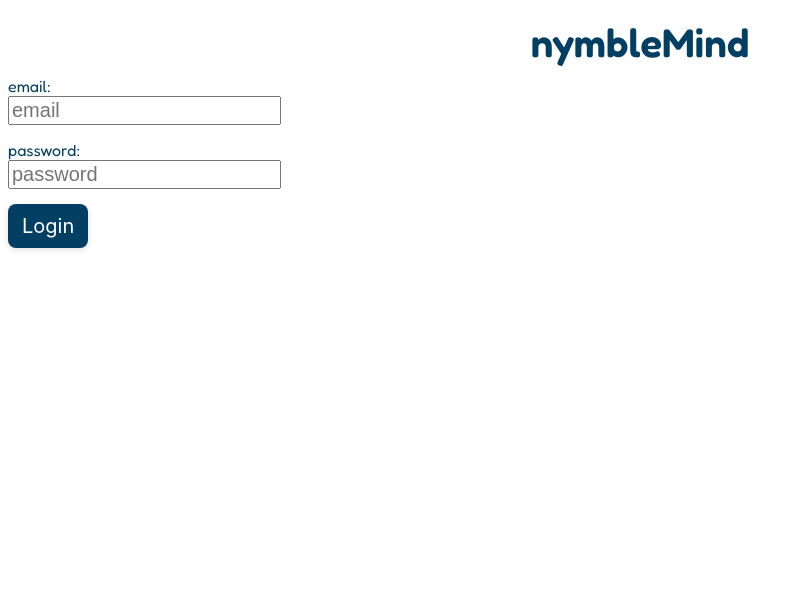
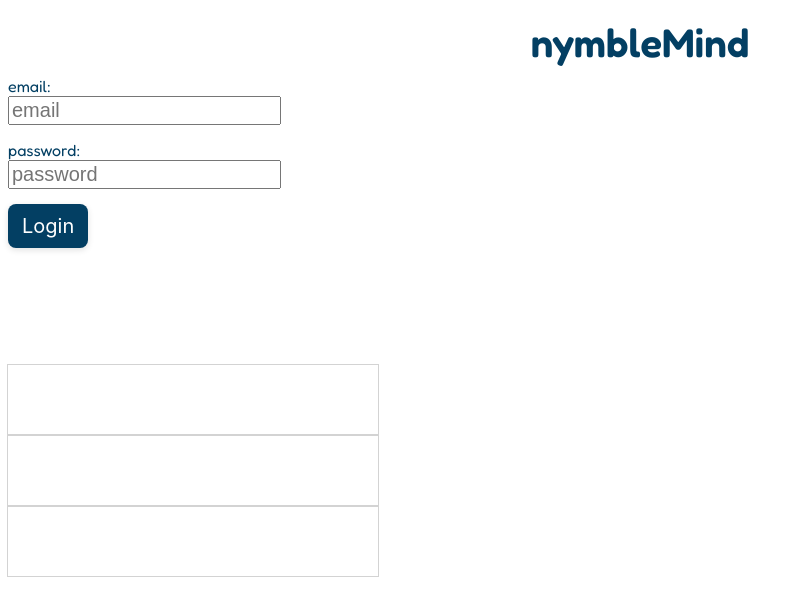
Before and after one commit to ikari4/nymbleMind, a website: page index.html in a window 1280 px wide. Shown: the whole page, without its empty margins (0-804 px from the left). Drawn offline with Linux system fonts and the light colour scheme.

Commit message:
clue formatting

```diff
--- a/styles.css
+++ b/styles.css
@@ -110,22 +110,8 @@ body {
     color: #033f63;
     background-color: white;
     line-height: 1;
-        padding: 4px 0;
+    padding: 4px 0;
 }
-
-/* .letterBox {
-    flex: 1;
-    min-width: 0;
-    text-align: center;
-    font-size: 24px;
-    border: none;
-    border-bottom: 2px solid black;
-    margin-right: 8px;
-    outline: none;
-    font-family: 'Fredoka', Arial, sans-serif;
-    color: #033f63;
-    background-color: white;
-} */
 
 .letterBox.locked {
     background-color: #e0e0e0;
@@ -135,6 +121,7 @@ body {
 #msgDiv {
     display: flex;
     text-align: center;
+    color: #632703;
     height: 30px;
     font-size: 24px;
 }
@@ -156,6 +143,10 @@ body {
     gap: 10px;
     font-size: 24px;
     width: 370px;
+    min-height: 65px;
+    align-items: flex-start;
+    border: 1px solid lightgray;
+    padding: 2px 0;
 }
 
 #btnDiv {
```
